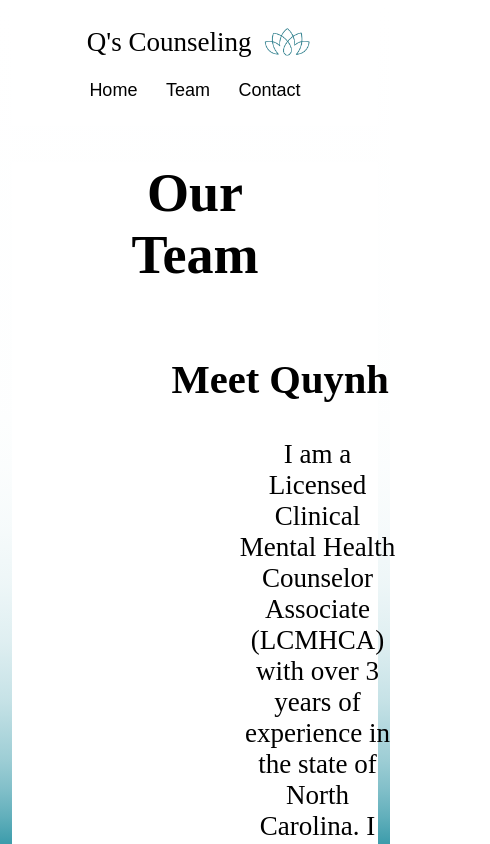
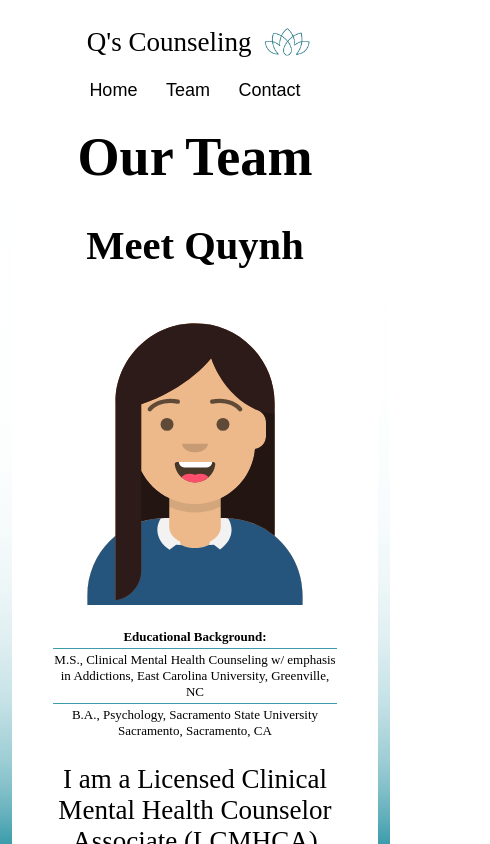
Before and after one commit to BaoWoW123/Q_Site, a React (Create React App) app in the folder q-site/: page /Team in a window 390 px wide. Shown: the top 844 px of the page, 490 px wide, since content can reach past the window. Built offline with nearby package versions, Linux system fonts and the light colour scheme.

Commit message:
Make Team and Contact Components Mobile Friendly

```diff
--- a/q-site/src/components/Contact.js
+++ b/q-site/src/components/Contact.js
@@ -13,7 +13,7 @@ const Contact = () => {
 
   return (
     <div className="Contact">
-      <div style={{padding:' 0 10rem'}}>
+      <div>
       <h1>Contact</h1>
         Taking the first step can feel like the hardest part, but you don’t have
         to do it alone. Whether you have questions, need more information, or
--- a/q-site/src/styles/About.css
+++ b/q-site/src/styles/About.css
@@ -21,14 +21,11 @@
   max-width: 100%;
 }
 
-
 @media (max-width: 1020px) {
   .About {
     display: flex;
     flex-direction: column;
   }
-   .About > h1 {
-   }
   .aboutSection {
     flex-direction: column;
   }
--- a/q-site/src/styles/App.css
+++ b/q-site/src/styles/App.css
@@ -45,3 +45,13 @@ button:hover {
   display: block;
   max-width: 100%;
  }
+
+
+ @media (max-width: 1020px) {
+  .App {
+    padding-bottom: 5vh;
+  }
+  button:hover {
+    transform: scale(1);
+  }
+}
--- a/q-site/src/styles/Contact.css
+++ b/q-site/src/styles/Contact.css
@@ -6,10 +6,13 @@
   justify-content: space-between;
 }
 
+.Contact > :first-child {
+  padding: 0 10rem;
+}
+
 .Contact h2 {
-  border-bottom: 1px solid black;
-  grid-column:1/3;
-  padding-bottom:1rem;
+  grid-column: 1/3;
+  padding-bottom: 1rem;
   box-sizing: border-box;
 }
 
@@ -20,8 +23,9 @@
   align-items: center;
   gap: 10px;
 }
-.contactSubsection >:nth-child(3), .contactSubsection >:nth-child(2) {
-    padding: 0 1rem 1rem 1rem;
+.contactSubsection > :nth-child(3),
+.contactSubsection > :nth-child(2) {
+  padding: 0 1rem 1rem 1rem;
 }
 .contactSubsection > :last-child {
   font-size: 2vh;
@@ -40,7 +44,24 @@
 }
 
 .apptNote {
-    bottom: 2rem;
-    padding: 0 4rem;
-    font-size: smaller;
+  bottom: 2rem;
+  padding: 0 4rem;
+  font-size: smaller;
 }
+
+@media (max-width: 1020px) {
+  .Contact {
+    display: flex;
+    flex-direction: column;
+  }
+  .Contact > :first-child {
+    padding: 0px 1rem;
+  }
+  .contactSubsection > h2 {
+    font-size: 1.8rem;
+  }
+  .contactSubsection {
+    display: flex;
+    flex-direction: column;
+  }
+}
--- a/q-site/src/styles/Team.css
+++ b/q-site/src/styles/Team.css
@@ -1,20 +1,20 @@
 .Team {
+  display: flex;
+  align-items: center;
+  justify-content: center;
+  flex-direction: column;
   background-color: white;
-    padding: 0px 100px;
+  padding: 0px 2rem;
   min-height: 80vh;
 }
 .quynh {
   display: grid;
   grid-template-columns: 1fr 4fr;
   gap: 2px;
-    border-bottom: 1px solid black;
   align-items: center;
 }
 .quynh > h2 {
   grid-column: 1/3;
-}
-.Team > div {
-    padding:0 50px;
 }
 
 .bio {
@@ -28,10 +28,32 @@
   display: flex;
   flex-direction: column;
   font-size: small;
-    gap:1px 0;
+  gap: 1px 0;
   background-color: #3c9cab;
 }
 .eduBg > * {
   background-color: white;
   padding: 3px 0;
 }
+
+@media (max-width: 1020px) {
+  .Team {
+    padding-bottom: 1vh;
+  }
+  .Team > h1 {
+    margin: 0;
+  }
+  .quynh {
+    display: flex;
+    flex-direction: column;
+  }
+  .avatar {
+    display: flex;
+    flex-direction: column;
+    gap: 1rem;
+    padding-bottom: 1rem;
+  }
+  .bio {
+    gap: 1rem;
+  }
+}
```
Lines whose indentation alone changed are shown as unchanged.
